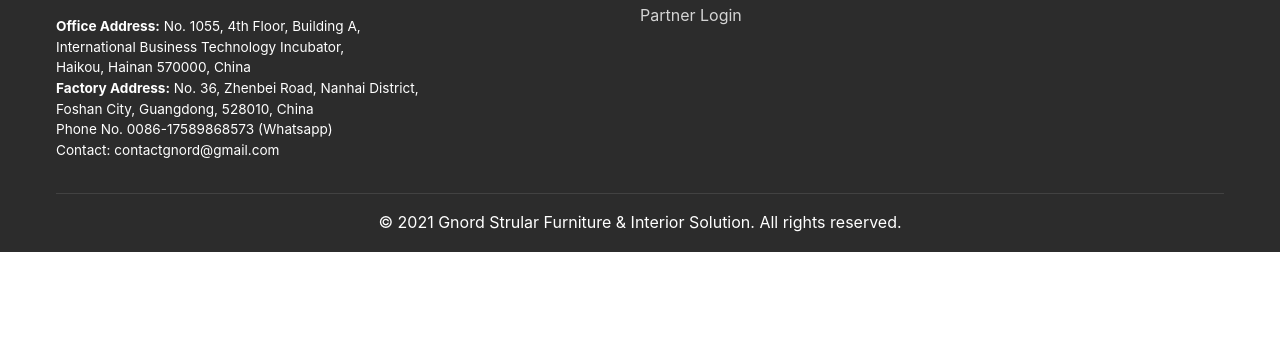
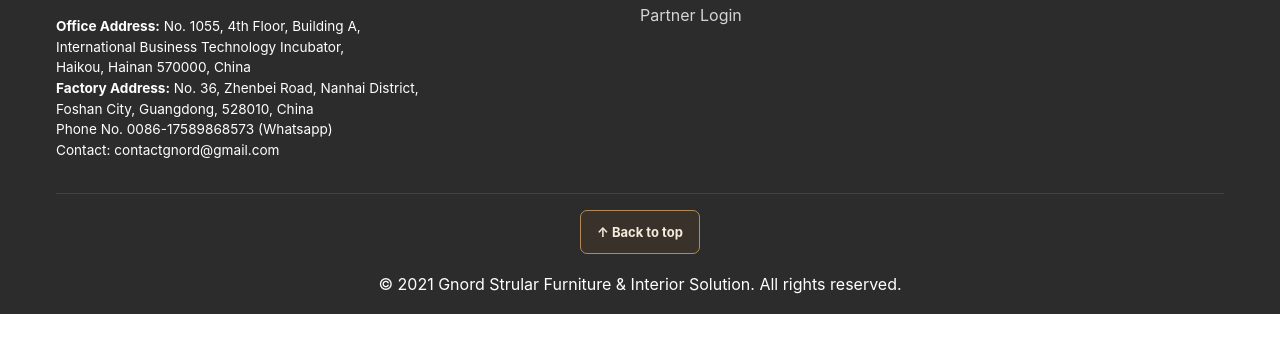
Before and after one commit to juliana1616/gnordmodular-, a plain HTML site: page admin-dashboard.html in a window 1280 px wide. Shown: the part 165-518 px from the top of the page. Drawn offline with Linux system fonts and the light colour scheme.

Commit message:
Add accessible footer Back to top link (admin-dashboard.html)

```diff
--- a/admin-dashboard.html
+++ b/admin-dashboard.html
@@ -17,7 +17,7 @@
         }
     </style>
 </head>
-<body>
+<body id="page-top">
     <header class="site-header" role="banner">
         <nav class="main-nav" aria-label="Main Navigation">
             <div class="nav-container">
@@ -401,6 +401,7 @@
             </div>
 
             <div class="footer-bottom">
+                <a href="#page-top" class="back-to-top" aria-label="Return to top of page">↑ Back to top</a>
                 <p>&copy; 2021 Gnord Strular Furniture & Interior Solution. All rights reserved.</p>
             </div>
         </div>
```
